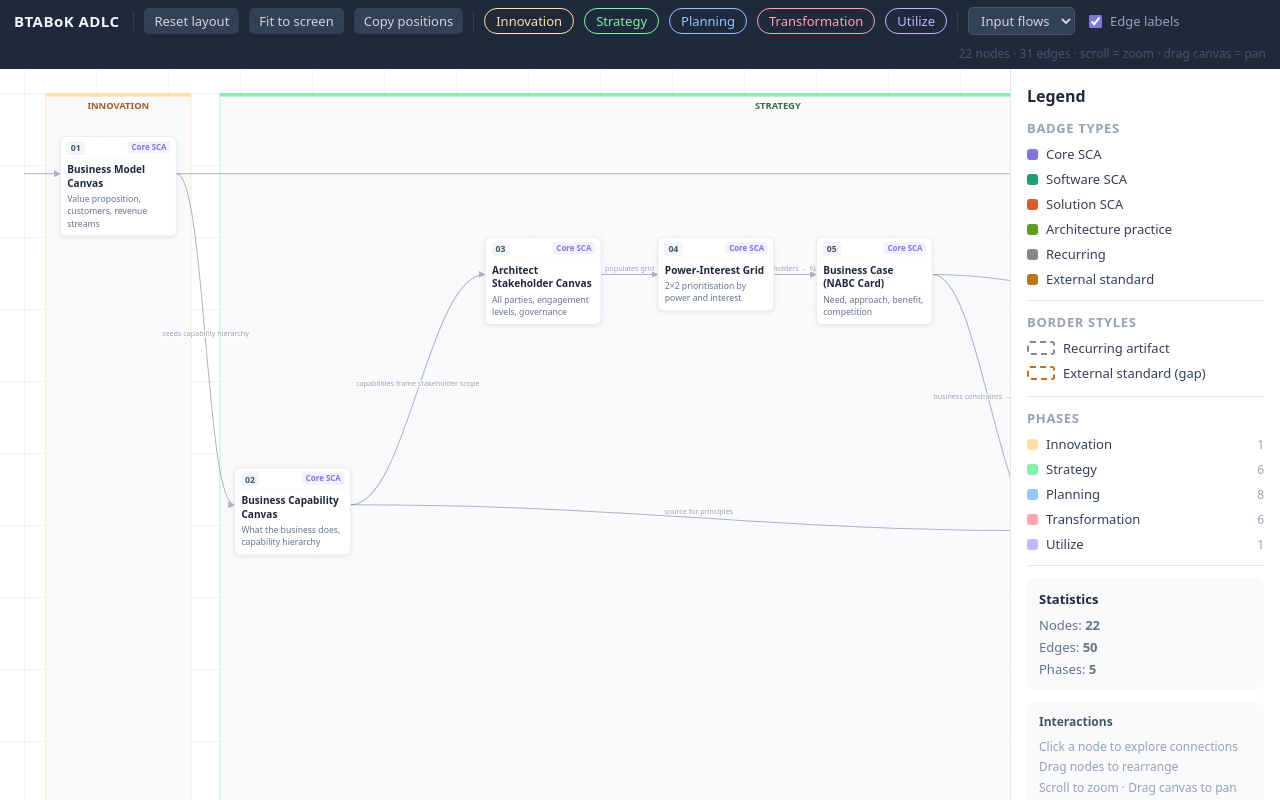
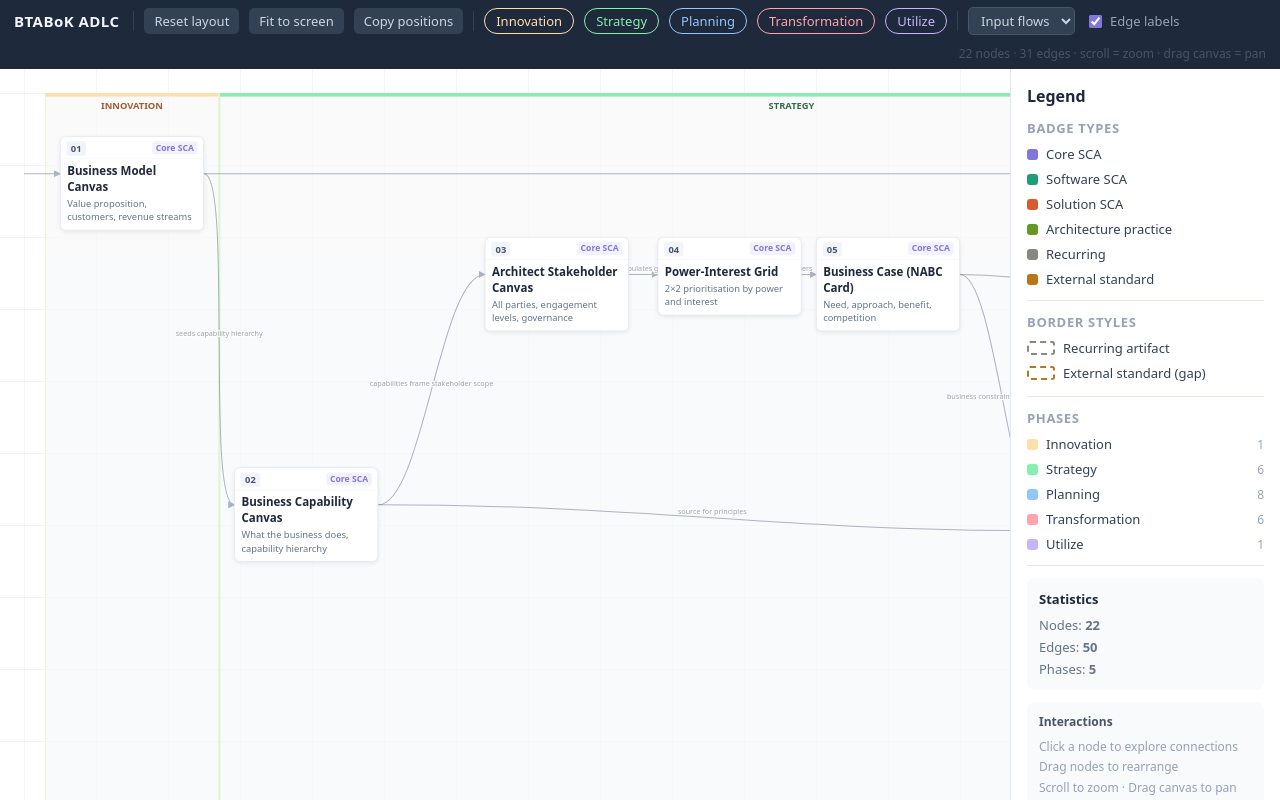
Before and after one commit to hza/btabok-adlc, a React (Vite) app: page / in a window 1280 px wide. Built offline with nearby package versions, Linux system fonts and the light colour scheme.

Commit message:
Update font sizes in NodeCard for improved readability

```diff
--- a/src/App.tsx
+++ b/src/App.tsx
@@ -14,7 +14,7 @@ import type { Phase, NodeData, EdgeData } from './model';
 import { NODE_POSITIONS } from './data';
 
 // ─── constants ────────────────────────────────────────────────────────────────
-const NODE_W   = 162;
+const NODE_W   = 200;
 const SNAP     = 20;
 
 function snapV(v: number) { return Math.round(v / SNAP) * SNAP; }
@@ -72,27 +72,27 @@ const NodeCard = React.memo(function NodeCard({ node, pos, selected, dimmed, onM
         <span style={{
           background: '#F1F5F9', color: '#475569',
           borderRadius: 4, padding: '1px 6px',
-          fontSize: 12, fontWeight: 700, flexShrink: 0,
+          fontSize: 13, fontWeight: 700, flexShrink: 0,
         }}>{node.num}</span>
         <span style={{
           background: `${bc}18`, color: bc,
           borderRadius: 4, padding: '1px 5px',
-          fontSize: 11, fontWeight: 600, lineHeight: 1.35,
+          fontSize: 12, fontWeight: 600, lineHeight: 1.35,
           textAlign: 'right', maxWidth: 92,
         }}>{node.badge}</span>
       </div>
 
       {/* body */}
       <div style={{ padding: '6px 9px 8px' }}>
-        <div style={{ fontWeight: 600, fontSize: 14, color: '#1E293B', lineHeight: 1.35, marginBottom: 3 }}>
+        <div style={{ fontWeight: 600, fontSize: 16, color: '#1E293B', lineHeight: 1.35, marginBottom: 3 }}>
           {node.title}
         </div>
-        <div style={{ fontSize: 12, color: '#64748B', lineHeight: 1.45 }}>
+        <div style={{ fontSize: 13, color: '#64748B', lineHeight: 1.45 }}>
           {node.subtitle}
         </div>
         {node.note && (
           <div style={{
-            fontSize: 11, color: '#94A3B8', fontStyle: 'italic',
+            fontSize: 12, color: '#94A3B8', fontStyle: 'italic',
             lineHeight: 1.35, marginTop: 5,
             borderTop: '1px solid #F1F5F9', paddingTop: 4,
           }}>{node.note}</div>
```
